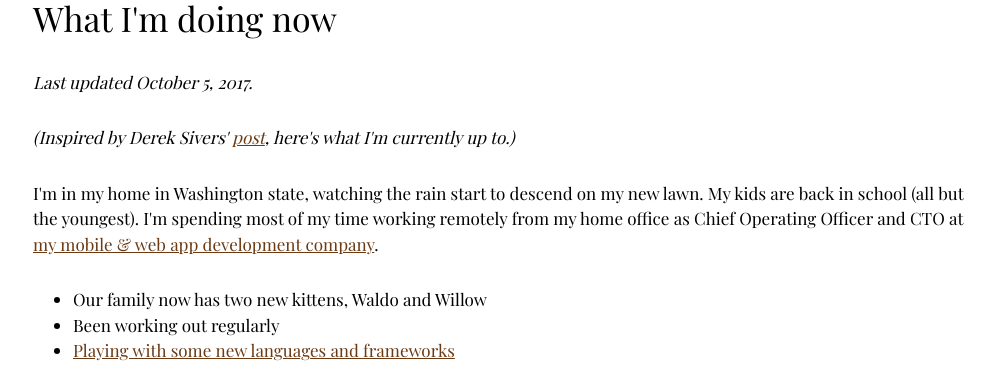
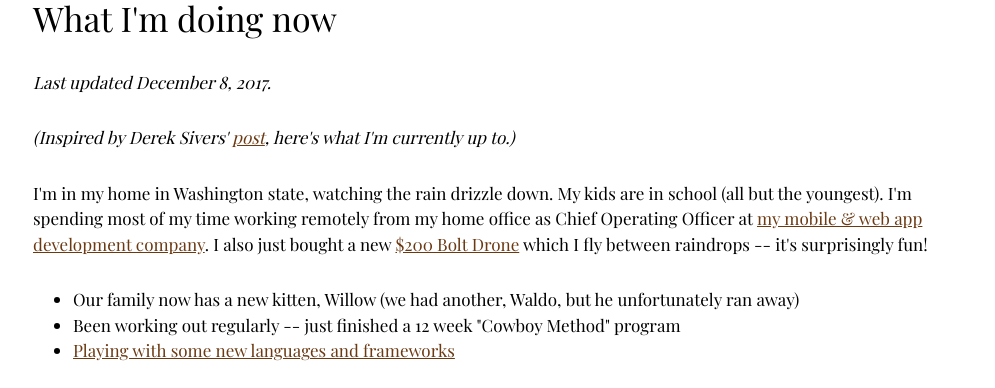
Before and after one commit to mcbobby7/jamonholmgren, a Next.js app: page /now in a window 1280 px wide. Shown: the part 156-544 px from the top of the page, without its empty margins (132-1127 px from the left). Built offline with nearby package versions, Linux system fonts and the light colour scheme; a web font is replaced by a local one.

Commit message:
Updated now page

```diff
--- a/pages/now.js
+++ b/pages/now.js
@@ -1,25 +1,60 @@
-import React from 'react'
-import Page from '../components/page'
-import Link from 'next/link'
+import React from "react";
+import Page from "../components/page";
+import Link from "next/link";
+import YouTube from "react-youtube";
 
 export default () => {
   return (
-    <Page title='What I am doing now'>
+    <Page title="What I am doing now">
       <h1>What I'm doing now</h1>
 
-      <p><em>Last updated October 5, 2017.</em></p>
+      <p>
+        <em>Last updated December 8, 2017.</em>
+      </p>
 
-      <p><em>(Inspired by Derek Sivers' <a href='http://sivers.org/now'>post</a>, here's what I'm currently up to.)</em></p>
+      <p>
+        <em>
+          (Inspired by Derek Sivers' <a href="http://sivers.org/now">post</a>,
+          here's what I'm currently up to.)
+        </em>
+      </p>
 
-      <p>I'm in my home in Washington state, watching the rain start to descend on my new lawn. My kids are back in school (all but the youngest). I'm spending most of my time working remotely from my home office as Chief Operating Officer and CTO at <a href='https://infinite.red'>my mobile &amp; web app development company</a>.</p>
+      <p>
+        I'm in my home in Washington state, watching the rain drizzle down. My
+        kids are in school (all but the youngest). I'm spending most of my time
+        working remotely from my home office as Chief Operating Officer at{" "}
+        <a href="https://infinite.red">
+          my mobile &amp; web app development company
+        </a>. I also just bought a new{" "}
+        <a href="https://www.boltdrones.com/">$200 Bolt Drone</a> which I fly
+        between raindrops -- it's surprisingly fun!
+      </p>
+
+      <YouTube videoId="SSeH7Z9pVEQ" />
 
       <ul>
-        <li>Our family now has two new kittens, Waldo and Willow</li>
-        <li>Been working out regularly</li>
-        <li><Link prefetch href='/tech'>Playing with some new languages and frameworks</Link></li>
+        <li>
+          Our family now has a new kitten, Willow (we had another, Waldo, but he
+          unfortunately ran away)
+        </li>
+        <li>
+          Been working out regularly -- just finished a 12 week "Cowboy Method"
+          program
+        </li>
+        <li>
+          <Link prefetch href="/tech">
+            Playing with some new languages and frameworks
+          </Link>
+        </li>
       </ul>
 
-      <p><img width='468' alt='derek sivers tweet' src='https://cloud.githubusercontent.com/assets/1479215/19919313/1452e898-a08f-11e6-9e7c-3fc212129f29.png' /></p>
+      <p>
+        <img
+          width="468"
+          alt="derek sivers tweet"
+          src="https://cloud.githubusercontent.com/assets/1479215/19919313/1452e898-a08f-11e6-9e7c-3fc212129f29.png"
+        />
+      </p>
     </Page>
-  )
-}
+  );
+};
```
